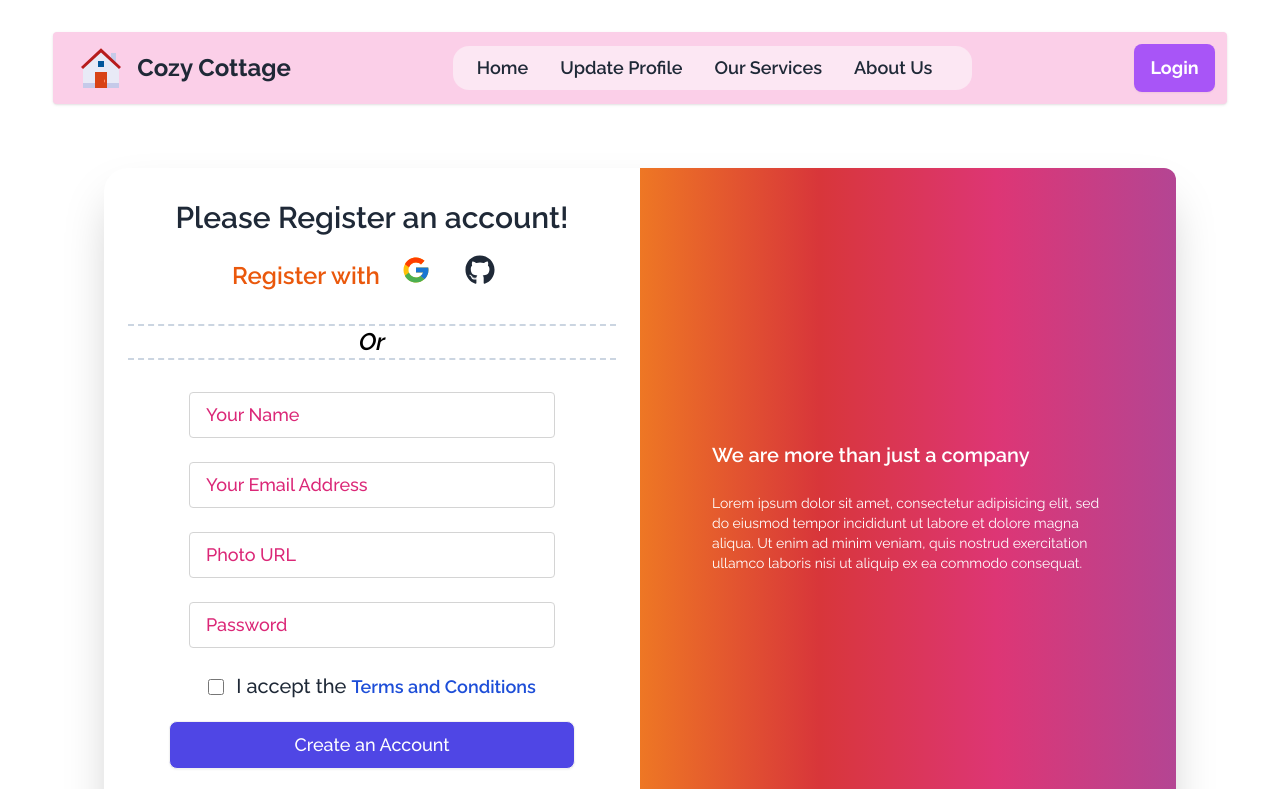
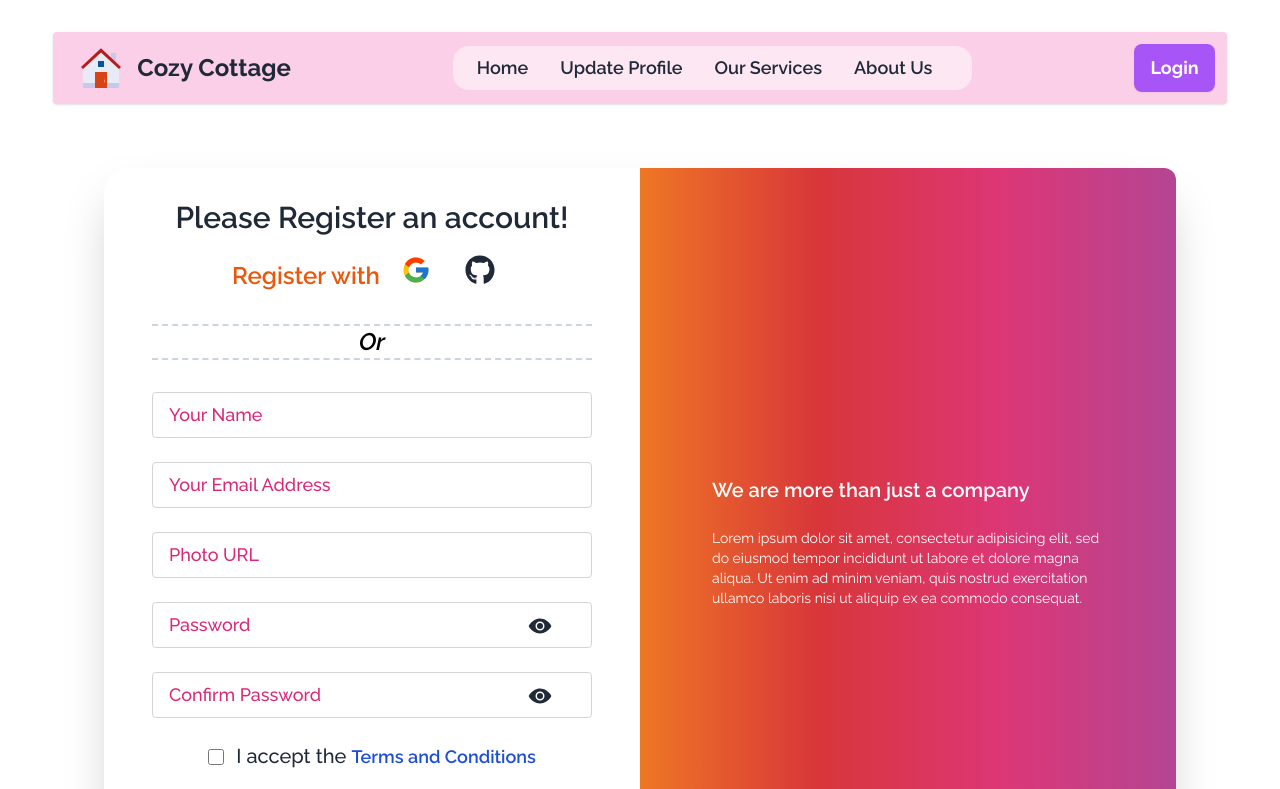
Before and after one commit to masuma-riya/cozy-cottage, a React (Vite) app: page /register in a window 1280 px wide. Shown: the top 789 px of the page. Built offline with nearby package versions, Linux system fonts and the light colour scheme; no server answers.

Commit message:
implement password toggle

```diff
--- a/src/Pages/Home/Estate/EstateDetails.jsx
+++ b/src/Pages/Home/Estate/EstateDetails.jsx
@@ -4,7 +4,7 @@ import { Helmet } from "react-helmet-async";
     return (
         <div>
              <Helmet>
-        <title>Cozy Cottage | Estate-Details</title>
+        <title>Estate-Details | Cozy Cottage</title>
     </Helmet>
          <h1>Details</h1>
          <h2>How</h2>
--- a/src/Pages/Home/Home.jsx
+++ b/src/Pages/Home/Home.jsx
@@ -10,7 +10,7 @@ const Home = () => {
     <div className="mt-16 lg:mb-28 w-11/12 m-auto text-center space-y-8">
 
     <Helmet>
-        <title>Cozy Cottage | Home</title>
+        <title>Home | Cozy Cottage</title>
     </Helmet>
 
        <i> <h1 className="md:text-2xl text-lg text-orange-600 font-bold">Welcome to your gateway to exquisite properties and unparalleled hospitality!<br></br>Discover the seamless experiences with our premier real estate and hospitality services.</h1></i>
--- a/src/Pages/Login/Login.jsx
+++ b/src/Pages/Login/Login.jsx
@@ -5,6 +5,7 @@ import { useContext, useState } from "react";
 import { AuthContext } from "../../Routes/Context";
 import { useLocation, useNavigate } from "react-router-dom";
 import { Helmet } from "react-helmet-async";
+import { IoEye, IoEyeOff } from "react-icons/io5";
 
 const Login = () => {
 
@@ -13,6 +14,7 @@ const Login = () => {
 
     const [loginSuccess, setLoginSuccess] = useState('');
     const [loginError, setLoginError] = useState('');
+    const [loginPasswordShow, setLoginPasswordShow] = useState(false);
 
 
     // Location
@@ -83,7 +85,7 @@ const Login = () => {
     return (
      <section className="flex flex-col md:flex-row justify-center md:space-x-24 items-center my-2 mx-5 md:mx-0 md:my-0">
          <Helmet>
-        <title>Cozy Cottage | Login</title>
+        <title>Login | Cozy Cottage</title>
     </Helmet>
      <div className="lg:w-1/3 md:w-80 w-72 max-w-sm text-center md:mt-9">
      <img src={img} alt=""/>
@@ -106,7 +108,15 @@ const Login = () => {
 <form onSubmit={handleLogin}>
     <input className="text-lg font-semibold w-full px-4 py-2 border border-gray-400 rounded" type="email" name="email" placeholder="Email Address" required/>
 
-    <input className="text-lg font-semibold w-full px-4 py-2 border border-gray-400 rounded mt-4" type="password" name="password" placeholder="Password"/>
+   <div className="relative mt-4">
+   <input className="text-lg font-semibold w-full px-4 py-2 border border-gray-400 rounded" type={loginPasswordShow ? "text" : "password"} name="password" placeholder="Password"/>
+
+<span className="absolute top-3 right-8" onClick={ () => setLoginPasswordShow(!loginPasswordShow)}>
+    {
+        loginPasswordShow ? <IoEyeOff className="text-2xl"></IoEyeOff> : <IoEye className="text-2xl"></IoEye>
+    }
+</span>
+   </div>
 
     <div className="md:mt-5 mt-6 flex justify-between font-semibold lg:text-lg text-base md:text-sm">
     <p className="flex text-slate-900">
--- a/src/Pages/Register/Register.jsx
+++ b/src/Pages/Register/Register.jsx
@@ -4,6 +4,7 @@ import { FaGithub } from "react-icons/fa";
 import { useContext, useState } from 'react';
 import { AuthContext } from '../../Routes/Context';
 import { Helmet } from "react-helmet-async";
+import { IoEye, IoEyeOff } from "react-icons/io5";
 
 const Register = () => {
 
@@ -12,6 +13,9 @@ const Register = () => {
 
   const [registerError, setRegisterError] = useState('');
   const [registerSuccess, setRegisterSuccess] = useState('');
+  const [showPassword, setShowPassword] = useState(false);
+  const [showConfirmPassword, setShowConfirmPassword] = useState(false);
+
 
   // navigate after login
   const navigate = useNavigate();
@@ -29,7 +33,8 @@ const Register = () => {
     const password = form.get('password');
     const photoURL = form.get('photoURL');
     const termsChecked = form.get('terms');
-    console.log(name, email, password, photoURL, termsChecked);
+    const confirmPassword = form.get('confirmPassword');
+    console.log(name, email, password, confirmPassword, photoURL, termsChecked);
 
     setRegisterError('');
     setRegisterSuccess('');
@@ -40,6 +45,16 @@ const Register = () => {
     }
     else if(!/(?=.*[a-z])(?=.*[A-Z]).+/.test(password)){
       setRegisterError('Password should be one Uppercase and Lowercase letter');
+      return;
+    }
+
+    else if(password !== confirmPassword){
+      setRegisterError('Password and Confirm password did not matched !');
+      return;
+    }
+
+    else if(!termsChecked){
+      setRegisterError('Please accept our Terms and Conditions !');
       return;
     }
 
@@ -93,7 +108,7 @@ const Register = () => {
 
     <section className="h-full md:mx-8 mx-6 rounded-2xl max-w-6xl mt-6 lg:mx-auto">
        <Helmet>
-        <title>Cozy Cottage | Register</title>
+        <title>Register | Cozy Cottage</title>
     </Helmet>
     <div className="container h-full md:p-10">
     <div className="flex h-full items-center justify-center">
@@ -102,7 +117,7 @@ const Register = () => {
     <div className="lg:flex">
 
     {/* Left side container */}
-    <div className="px-4 md:px-0 lg:w-6/12">
+    <div className="px-6 lg:w-6/12">
     <div className="md:mx-6">
 
     <div className='text-center'>
@@ -123,13 +138,33 @@ const Register = () => {
 
     <form onSubmit={handleRegister} className="text-center">
 
-    <input className="text-lg border-neutral-300 border font-medium outline-pink-500 md:w-3/4 px-4 mb-6 py-2 rounded placeholder-pink-600" type="text" name="name" placeholder="Your Name" required/>
+    <input className="text-lg border-neutral-300 border font-medium outline-pink-500 w-full px-4 mb-6 py-2 rounded placeholder-pink-600" type="text" name="name" placeholder="Your Name" required/>
 
-    <input className="text-lg border-neutral-300 border font-medium outline-pink-500 md:w-3/4 px-4 mb-6 py-2 rounded placeholder-pink-600" type="email" name="email" placeholder="Your Email Address" required/>
+    <input className="text-lg border-neutral-300 border font-medium outline-pink-500 w-full px-4 mb-6 py-2 rounded placeholder-pink-600" type="email" name="email" placeholder="Your Email Address" required/>
 
-    <input className="text-lg border-neutral-300 border font-medium outline-pink-500 md:w-3/4 px-4 mb-6 py-2 rounded placeholder-pink-600" type="text" name="photoURL" placeholder="Photo URL"/>
+    <input className="text-lg border-neutral-300 border font-medium outline-pink-500 w-full px-4 mb-6 py-2 rounded placeholder-pink-600" type="text" name="photoURL" placeholder="Photo URL"/>
 
-    <input  className="text-lg border-neutral-300 border  font-medium outline-pink-500 md:w-3/4 px-4 py-2 mb-6 rounded placeholder-pink-600" type="password" name="password" placeholder="Password" required/>
+{/* Password */}
+    <div className='relative mb-6'>
+    <input  className="text-lg border-neutral-300 border  font-medium outline-pink-500 w-full px-4 py-2 rounded placeholder-pink-600" type={showPassword ? "text" : "password"} name="password" placeholder="Password" required/>
+
+<span className='absolute top-3 right-10' onClick={() => setShowPassword(!showPassword)}>
+  {
+    showPassword ? <IoEyeOff className='text-2xl'></IoEyeOff > : <IoEye className='text-2xl'></IoEye>
+  }
+</span>
+    </div>
+
+{/* Confirm Password */}
+   <div className='relative mb-6'>
+   <input  className="text-lg border-neutral-300 border font-medium outline-pink-500 w-full px-4 py-2 rounded placeholder-pink-600" type={showConfirmPassword ? "text" : "password"} name="confirmPassword" placeholder="Confirm Password" required/>
+
+<span className='absolute top-3 right-10' onClick={() => setShowConfirmPassword(!showConfirmPassword)}>
+{
+showConfirmPassword ? <IoEyeOff className='text-2xl'></IoEyeOff > : <IoEye className='text-2xl'></IoEye>
+}
+</span>
+   </div>
 
    <div className="md:flex md:space-x-0 space-x-3 items-center gap-3 justify-center">
    <input className='md:h-4 md:w-4' type="checkbox" name="terms" id="terms"  />
--- a/src/Pages/UpdateUser.jsx
+++ b/src/Pages/UpdateUser.jsx
@@ -27,7 +27,7 @@ const UpdateUser = () => {
     <div className="flex justify-around shadow-2xl bg-stone-50 w-10/12 border-none p-4 m-auto rounded-2xl items-center mt-14 mb-16">
 
 <Helmet>
-        <title>Cozy Cottage | Update Profile</title>
+        <title>Update Profile | Cozy Cottage</title>
     </Helmet>
 
 <div className="">
```
